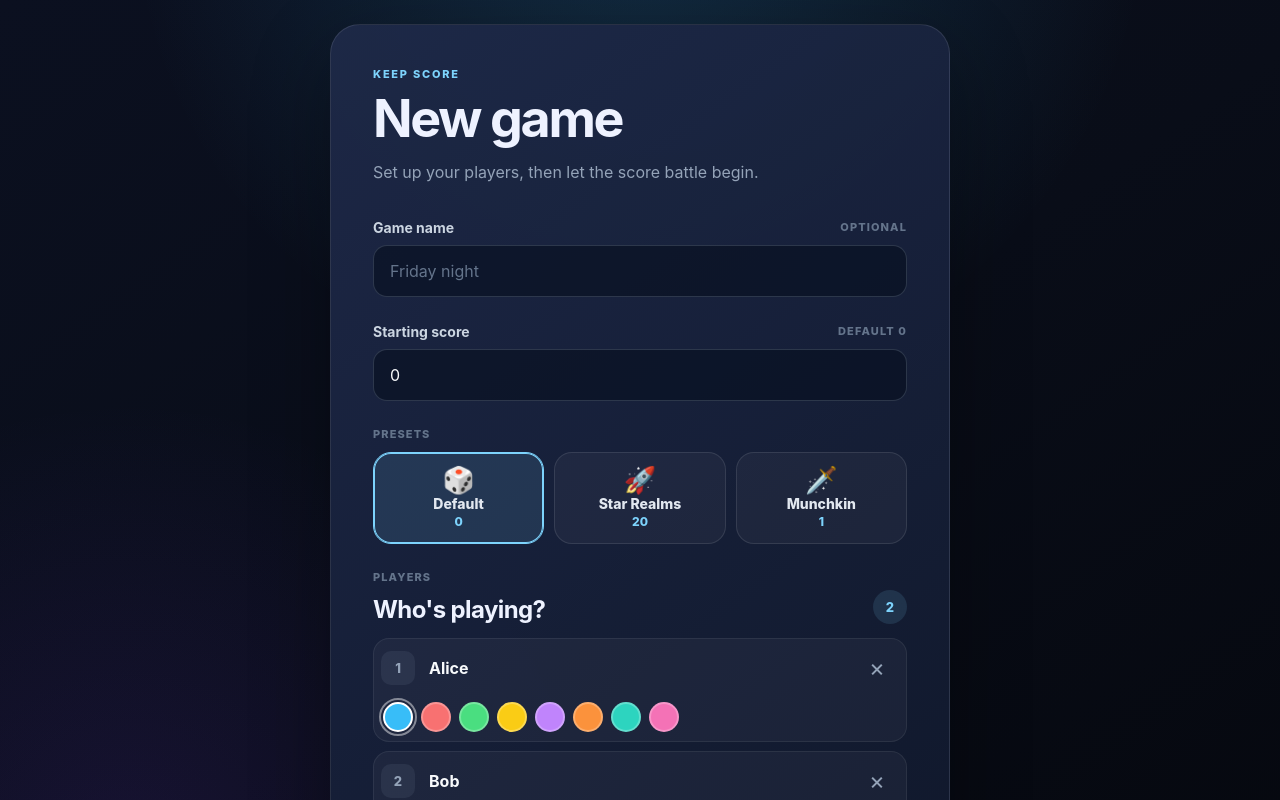
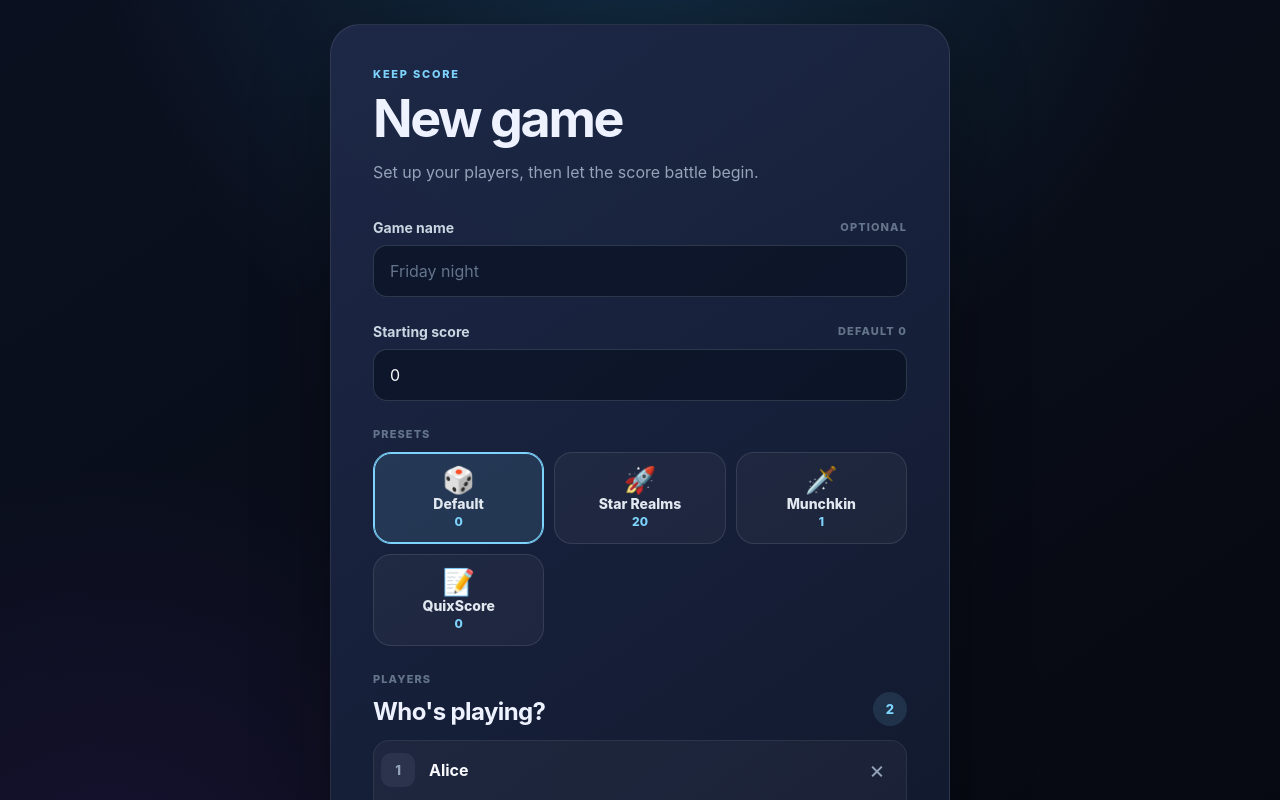
Before and after one commit to flofy/KeepScore, a React (Vite) app: page /setup in a window 1280 px wide. Shown: the top 800 px of the page. Built offline with nearby package versions, Linux system fonts and the light colour scheme.

Commit message:
feat(quixscore): register QuixScore as a game preset, drop start-screen button

```diff
--- a/src/domain/game/presets.ts
+++ b/src/domain/game/presets.ts
@@ -32,6 +32,13 @@ export const GAME_PRESETS: GamePreset[] = [
     defaultHistoryGrouping: "player",
     workflowId: "munchkin",
   },
+  {
+    id: "quix-score",
+    name: "QuixScore",
+    emoji: "📝",
+    startingScore: 0,
+    defaultHistoryGrouping: "round",
+  },
 ];
 
 export function findPreset(id: string): GamePreset | undefined {
--- a/src/ui/i18n.tsx
+++ b/src/ui/i18n.tsx
@@ -97,8 +97,6 @@ type TranslationKey =
   | "tryAgain"
   | "startNewGame"
   | "startChwatzi"
-  | "quixScore"
-  | "startQuixScore"
   | "quixScoreTagline"
   | "quixScorePenalties"
   | "quixScoreAddPenalty"
@@ -215,8 +213,6 @@ const translations: Record<Lang, Record<TranslationKey, string>> = {
     tryAgain: "Try again",
     startNewGame: "Start a new game",
     startChwatzi: "Pick a random starter",
-    quixScore: "QuixScore",
-    startQuixScore: "Score a Qwixx game",
     quixScoreTagline:
       "Cross off numbers, lock rows and dodge -5 penalties.",
     quixScorePenalties: "PENALTIES (-5)",
@@ -337,8 +333,6 @@ const translations: Record<Lang, Record<TranslationKey, string>> = {
     tryAgain: "Reessayer",
     startNewGame: "Demarrer une nouvelle partie",
     startChwatzi: "Lancer Chwatzi",
-    quixScore: "QuixScore",
-    startQuixScore: "Noter une partie de Qwixx",
     quixScoreTagline:
       "Cochez des nombres, fermez des lignes et evitez les penalites de -5.",
     quixScorePenalties: "PENALITES (-5)",
```
Also changed, not shown: 2 other files (tests, documents, lock files or other folders).
